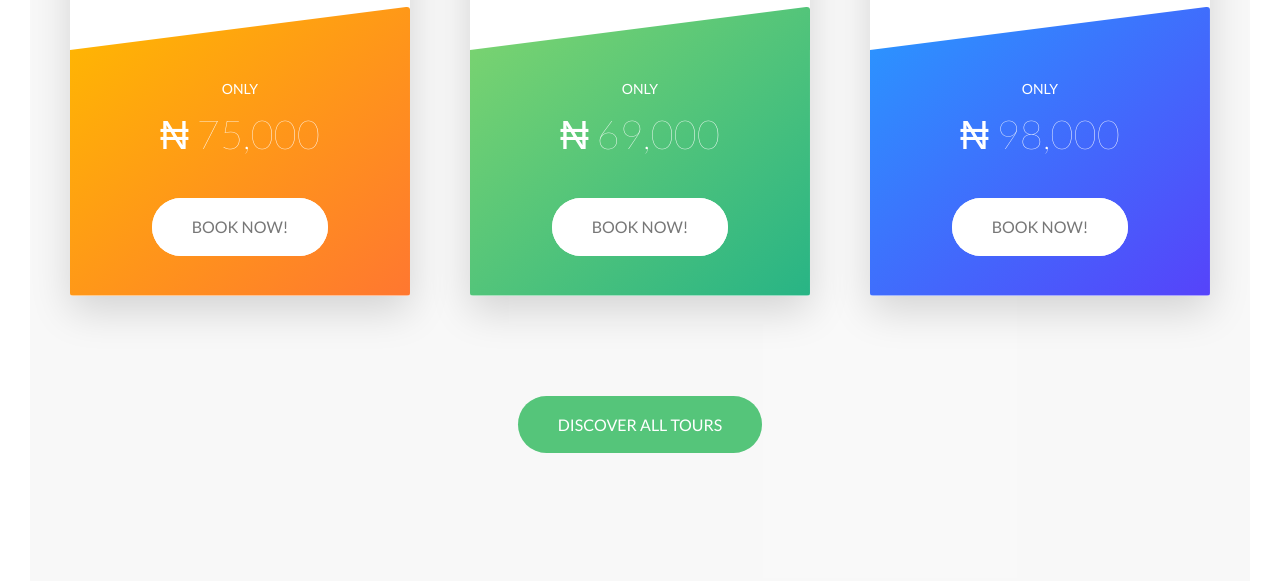
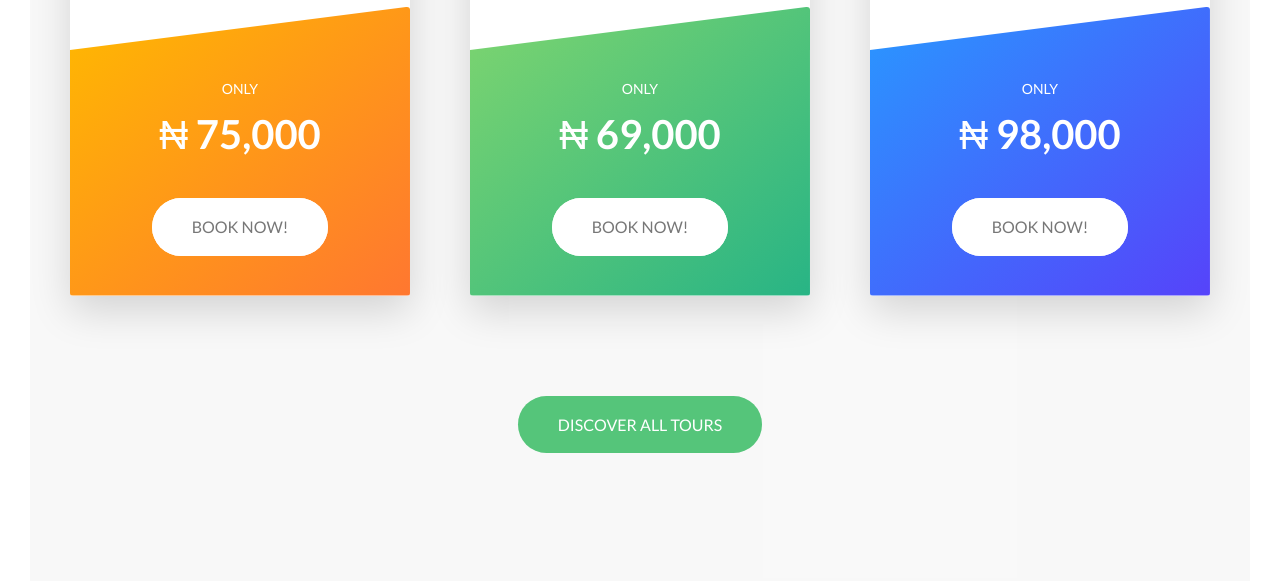
Before and after one commit to Asmovic/Natour, a website: page index.html in a window 1280 px wide. Shown: the part 2979-3560 px from the top of the page. Drawn offline with Linux system fonts and the light colour scheme.

Commit message:
'Bold' Booking Price

```diff
--- a/index.html
+++ b/index.html
@@ -162,7 +162,7 @@
                             <div class="card__cta">
                                 <div class="card__price-box">
                                     <p class="card__price-only">Only</p>
-                                    <p class="card__price-value">&#8358; 75,000</p>
+                                    <p class="card__price-value">&#8358; <b>75,000</b></p>
                                 </div>
                                 <a href="#popup" class="btn btn--white">Book now!</a>
                             </div>
@@ -192,7 +192,7 @@
                             <div class="card__cta">
                                 <div class="card__price-box">
                                     <p class="card__price-only">Only</p>
-                                    <p class="card__price-value">&#8358; 69,000</p>
+                                    <p class="card__price-value">&#8358; <b>69,000</b></p>
                                 </div>
                                 <a href="#popup" class="btn btn--white">Book now!</a>
                             </div>
@@ -222,7 +222,7 @@
                             <div class="card__cta">
                                 <div class="card__price-box">
                                     <p class="card__price-only">Only</p>
-                                    <p class="card__price-value">&#8358; 98,000</p>
+                                    <p class="card__price-value">&#8358; <b>98,000</b></p>
                                 </div>
                                 <a href="#popup" class="btn btn--white">Book now!</a>
                             </div>
--- a/sass/base/_utilities.scss
+++ b/sass/base/_utilities.scss
@@ -1,5 +1,9 @@
 .u-center-text {
     text-align: center !important;
+}
+
+.u-bold {
+    font-size: small;
 }
 
 .u-margin-bottom-small {
```
Also changed, not shown: css/style.css.
